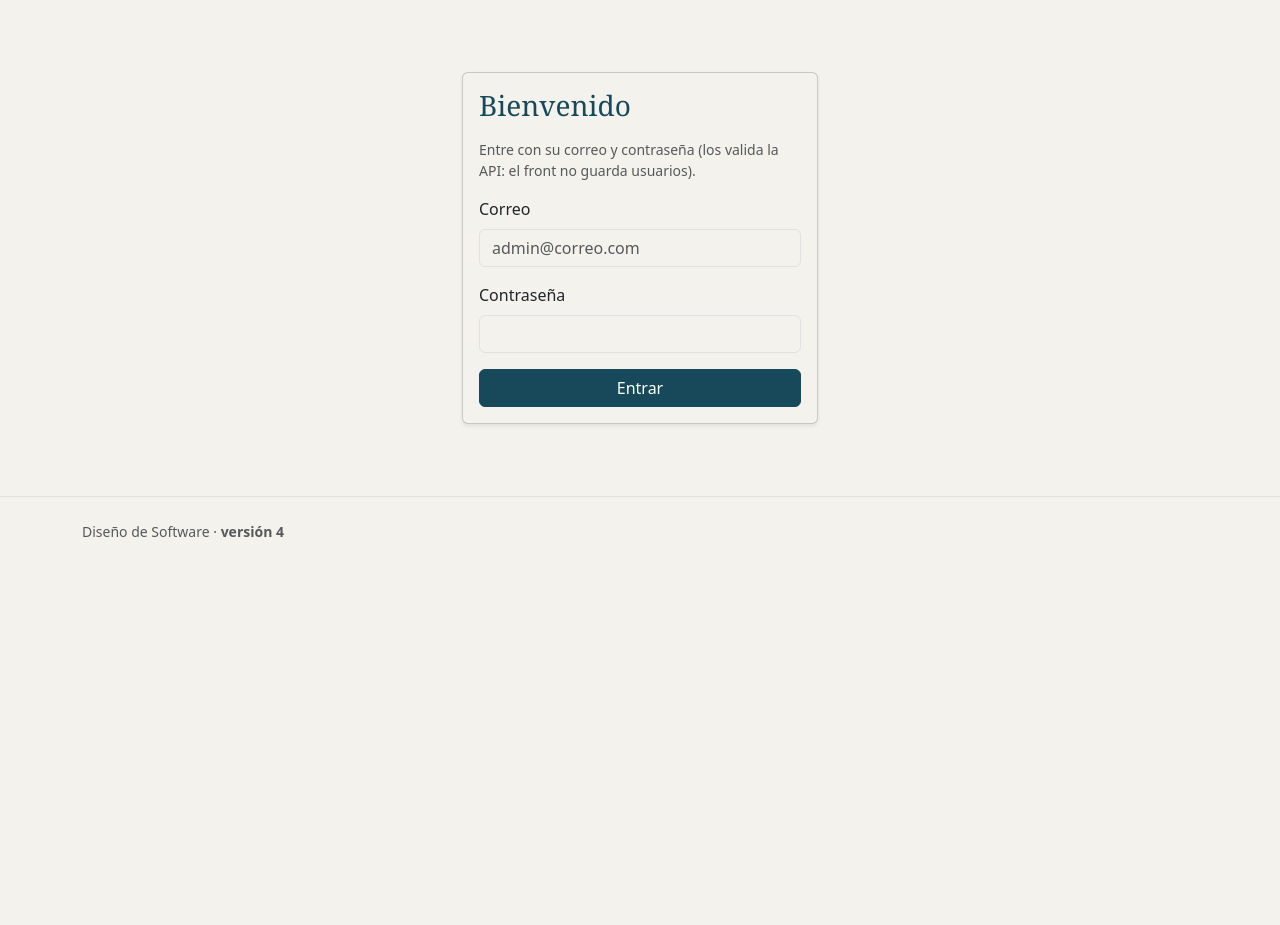
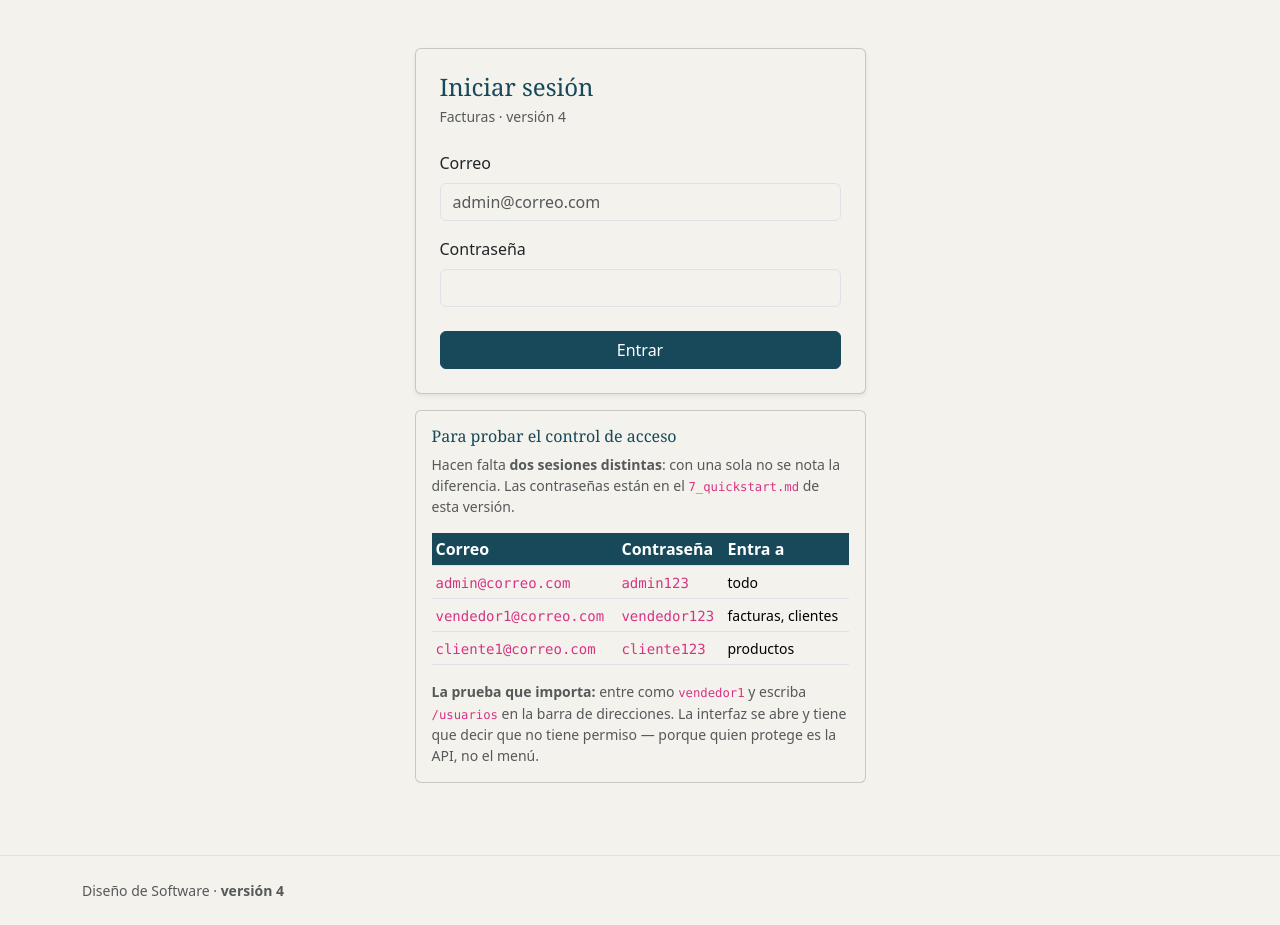
Before and after one commit to ccastro2050/proyecto_diseno_de_software4, a Flask app: page /login in a window 1280 px wide. Shown: the part 56-981 px from the top of the page. Before the commit the page ends 593 px from the top, so only its background shows below. Run offline with Flask 3, Linux system fonts and the light colour scheme; some libraries are stand-ins or nearby versions.

Commit message:
fix: la pantalla de entrada y la de inicio, iguales en los tres cursos
LA DE ENTRADA decia «Bienvenido» donde los otros dos dicen «Iniciar sesion», y
le faltaba entera la segunda tarjeta —«Para probar el control de acceso»— con
las tres credenciales de prueba y la nota del criterio que importa: entrar como
vendedor1 y escribir /usuarios a mano.

LA DE INICIO le faltaba casi todo lo que la de Blazor tiene:

  * el aviso de que esta version pide identificarse, con la explicacion de que
    esconder una entrada del menu es comodidad y no proteccion;
  * la insignia con cuantas interfaces hay;
  * las tarjetas AGRUPADAS POR VERSION, que es lo que deja ver de un vistazo
    que cada version incluye la anterior;
  * y una DESCRIPCION en castellano en cada tarjeta.

Lo ultimo era lo peor: mostraba el ENDPOINT —`/api/producto`— donde la otra
dice «Codigo, nombre, stock y valor unitario». La interfaz le estaba hablando a
la persona de la API, que es justo lo que el resto del proyecto prohibe. Los
textos no se inventaron: son los mismos de la pagina de Blazor, y viven en
`entidades.py`, que es donde esta lo que cada entidad ES.

Tambien el tablero en «Lo que hay», que ninguno de los tres listaba aunque
este en el menu.

Probado levantando los cuatro: 6 interfaces y un grupo en la v1, 12 y dos
grupos en la v2, 13 y tres grupos en la v4. La v1 encontro un error que el
generador habia dejado —una lista con una coma sola, porque en esa version no
hay ninguna tarjeta fuera del registro— y que habria quedado sin ver si no se
levanta.

```diff
--- a/front_flask/app.py
+++ b/front_flask/app.py
@@ -40,6 +40,16 @@ app.register_blueprint(bp_tablero)
 app.register_blueprint(bp_facturas)
 
 
+# Las tarjetas del inicio que NO salen del registro, porque no son
+# un CRUD de campos: la factura se emite y se anula, el usuario con sus
+# roles viaja con casillas, y el tablero no tiene tabla.
+TARJETAS_SUELTAS = [
+    ("/facturas", "Facturas", 2, "Maestro-detalle: la factura y sus renglones, en un solo envío"),
+    ("/usuarios-con-roles", "Usuarios y roles", 2, "El usuario y sus roles, con casillas"),
+    ("/tablero", "Tablero", 4, "Diez consultas que cruzan cuatro o más tablas"),
+]
+
+
 @app.context_processor
 def menu():
     """EL MENU, ARMADO CON LOS PERMISOS DE QUIEN ESTA IDENTIFICADO.
@@ -62,7 +72,7 @@ def menu():
                 if e.get("permiso") in permitidas}
     return {"menu_entidades": visibles, "hay_sesion": "usuario" in session,
             "usuario_actual": session.get("usuario"),
-            "roles_actuales": session.get("roles", [])}
+            "roles_actuales": session.get("roles", []), "tarjetas_sueltas": TARJETAS_SUELTAS}
 
 
 def login_requerido(vista):
--- a/front_flask/entidades.py
+++ b/front_flask/entidades.py
@@ -33,29 +33,29 @@ un `<select>` cargado desde la API.
 ID_ROL_ADMINISTRADOR = 1
 
 ENTIDADES = {
-    "producto": dict(url="productos", titulo="Productos", endpoint="/api/producto", pk="codigo",
+    "producto": dict(descripcion="Código, nombre, stock y valor unitario", desde=1, url="productos", titulo="Productos", endpoint="/api/producto", pk="codigo",
         permiso="interfaz.productos",
         campos=[("codigo", "Código", None), ("nombre", "Nombre", None),
                 ("stock", "Stock", None), ("valorunitario", "Valor unitario", None)],
         editable=True),
-    "empresa": dict(url="empresas", titulo="Empresas", endpoint="/api/empresa", pk="codigo",
+    "empresa": dict(descripcion="Las empresas a las que puede pertenecer un cliente", desde=1, url="empresas", titulo="Empresas", endpoint="/api/empresa", pk="codigo",
         permiso="interfaz.empresas",
         campos=[("codigo", "Código", None), ("nombre", "Nombre", None)],
         editable=True),
-    "persona": dict(url="personas", titulo="Personas", endpoint="/api/persona", pk="codigo",
+    "persona": dict(descripcion="Quiénes son clientes y vendedores", desde=1, url="personas", titulo="Personas", endpoint="/api/persona", pk="codigo",
         permiso="interfaz.personas",
         campos=[("codigo", "Código", None), ("nombre", "Nombre", None),
                 ("email", "Email", None), ("telefono", "Teléfono", None)],
         editable=True),
-    "rol": dict(url="roles", titulo="Roles", endpoint="/api/rol", pk="id",
+    "rol": dict(descripcion="Administrador, Vendedor, Cajero, Contador, Cliente", desde=1, url="roles", titulo="Roles", endpoint="/api/rol", pk="id",
         permiso="interfaz.roles",
         campos=[("nombre", "Nombre", None)],
         editable=True, pk_generada=True),
-    "ruta": dict(url="rutas", titulo="Rutas", endpoint="/api/ruta", pk="id",
+    "ruta": dict(descripcion="Las interfaces y acciones protegibles", desde=1, url="rutas", titulo="Rutas", endpoint="/api/ruta", pk="id",
         permiso="interfaz.rutas",
         campos=[("ruta", "Ruta", None), ("descripcion", "Descripción", None)],
         editable=True, pk_generada=True),
-    "usuario": dict(url="usuarios", titulo="Usuarios", endpoint="/api/usuario", pk="email",
+    "usuario": dict(descripcion="Quiénes pueden entrar al sistema", desde=1, url="usuarios", titulo="Usuarios", endpoint="/api/usuario", pk="email",
         permiso="interfaz.usuarios",
         campos=[("email", "Email", None), ("contrasena", "Contraseña", None)],
         editable=True, ocultar_en_lista=["contrasena"]),
@@ -63,22 +63,22 @@ ENTIDADES = {
     # El tercer elemento de cada campo es la clave de OTRA entidad: cuando
     # está, el formulario lo vuelve un <select> CARGADO DESDE LA API. Esa es
     # la lección de la v2 — la llave foránea se ELIGE, no se escribe.
-    "cliente": dict(url="clientes", titulo="Clientes", endpoint="/api/cliente", pk="id",
+    "cliente": dict(descripcion="Con su persona y su empresa, elegidas de un desplegable", desde=2, url="clientes", titulo="Clientes", endpoint="/api/cliente", pk="id",
         permiso="interfaz.clientes",
         campos=[("credito", "Crédito", None),
                 ("fkcodpersona", "Persona", "persona"),
                 ("fkcodempresa", "Empresa (opcional)", "empresa")],
         editable=True, pk_generada=True),
-    "vendedor": dict(url="vendedores", titulo="Vendedores", endpoint="/api/vendedor", pk="id",
+    "vendedor": dict(descripcion="Con su carnet y su persona", desde=2, url="vendedores", titulo="Vendedores", endpoint="/api/vendedor", pk="id",
         permiso="interfaz.vendedores",
         campos=[("carnet", "Carnet", None), ("direccion", "Dirección", None),
                 ("fkcodpersona", "Persona", "persona")],
         editable=True, pk_generada=True),
-    "rol_usuario": dict(url="rol-usuario", titulo="Roles por usuario", endpoint="/api/rol-usuario",
+    "rol_usuario": dict(descripcion="La tabla puente, pareja a pareja", desde=2, url="rol-usuario", titulo="Roles por usuario", endpoint="/api/rol-usuario",
         pk=None, permiso="interfaz.usuarios",
         campos=[("fkemail", "Usuario", "usuario"), ("fkidrol", "Rol", "rol")],
         editable=False, puente=["fkemail", "fkidrol"]),
-    "rutarol": dict(url="ruta-rol", titulo="Permisos por rol", endpoint="/api/rutarol",
+    "rutarol": dict(descripcion="Qué rol entra a qué interfaz", desde=2, url="ruta-rol", titulo="Permisos por rol", endpoint="/api/rutarol",
         pk=None, permiso="interfaz.permisos",
         campos=[("fkidruta", "Interfaz o acción", "ruta"), ("fkidrol", "Rol", "rol")],
         editable=False, puente=["fkidruta", "fkidrol"]),
--- a/front_flask/templates/login.html
+++ b/front_flask/templates/login.html
@@ -1,28 +1,114 @@
 {% extends "base.html" %}
-{% block titulo %}Entrar{% endblock %}
+{% block titulo %}Iniciar sesión{% endblock %}
+
+{#
+   LA INTERFAZ DE IDENTIFICACIÓN — la misma que en los otros dos cursos.
+
+   Tres detalles que no son de adorno:
+
+   1. EL CAMPO DE CONTRASEÑA ES type="password". No para que se vea bonito:
+      para que no quede en la pantalla de alguien que pase por detrás, y para
+      que el navegador no lo ofrezca en el autocompletado como texto.
+
+   2. EL MENSAJE DE ERROR ES UNO SOLO. No dice «ese correo no existe» ni «la
+      contraseña está mal»: dice las dos cosas juntas. Distinguirlos le
+      confirma a un desconocido CUÁLES correos sí existen, y con una lista de
+      correos válidos, probar contraseñas vale la pena.
+
+   3. role="alert" EN EL AVISO —lo pone base.html—. No es decoración: es lo
+      que hace que un lector de pantalla ANUNCIE el mensaje.
+
+   Y LAS CREDENCIALES ESTÁN A LA VISTA a propósito: es una base de datos
+   sembrada para un curso, y esconderlas solo haría que nadie pueda probar el
+   control de acceso. En un sistema real no estarían aquí.
+#}
+
 {% block contenido %}
 <div class="row justify-content-center">
-    <div class="col-12 col-sm-8 col-md-5 col-lg-4">
-        <div class="card shadow-sm mt-5">
-            <div class="card-body">
-                <h1 class="card-title h3 mb-3">Bienvenido</h1>
-                <p class="text-muted small">Entre con su correo y contraseña
-                    (los valida la API: el front no guarda usuarios).</p>
+  <div class="col-12 col-sm-10 col-md-7 col-lg-5">
+
+    {% if hay_sesion %}
+    <div class="card shadow-sm mt-4">
+      <div class="card-body text-center p-4">
+        <h1 class="h4 card-title mb-3">Ya tiene una sesión abierta</h1>
+        <p class="text-body-secondary mb-1">Está identificado como</p>
+        <p class="fs-5 fw-semibold mb-2">{{ usuario_actual }}</p>
+        <p class="mb-4">
+          {% for r in roles_actuales %}<span class="badge text-bg-secondary me-1">{{ r }}</span>{% endfor %}
+        </p>
+        <div class="d-grid gap-2">
+          <a class="btn btn-primary" href="{{ url_for('inicio') }}">Ir al inicio</a>
+          <a class="btn btn-outline-danger" href="{{ url_for('logout') }}">Salir</a>
+        </div>
+      </div>
+    </div>
+    {% else %}
+    <div class="card shadow-sm mt-4">
+      <div class="card-body p-4">
+        <h1 class="h4 card-title mb-1">Iniciar sesión</h1>
+        <p class="text-body-secondary small mb-4">Facturas &middot; versión 4</p>
+
         <form method="post">
           <div class="mb-3">
             <label class="form-label" for="email">Correo</label>
             <input class="form-control" id="email" name="email"
                    type="email" required placeholder="admin@correo.com">
           </div>
-                    <div class="mb-3">
+
+          <div class="mb-4">
             <label class="form-label" for="contrasena">Contraseña</label>
+            {# type="password": no se muestra en pantalla #}
             <input class="form-control" id="contrasena" name="contrasena"
                    type="password" required>
           </div>
-                    <button class="btn btn-primary w-100" type="submit">Entrar</button>
+
+          <div class="d-grid">
+            <button class="btn btn-primary" type="submit">Entrar</button>
+          </div>
         </form>
       </div>
     </div>
+
+    <div class="card mt-3">
+      <div class="card-body">
+        <h2 class="h6 card-title">Para probar el control de acceso</h2>
+        <p class="small text-body-secondary">
+          Hacen falta <strong>dos sesiones distintas</strong>: con una sola no
+          se nota la diferencia. Las contraseñas están en el
+          <code>7_quickstart.md</code> de esta versión.
+        </p>
+        <div class="table-responsive">
+          <table class="table table-sm align-middle mb-0">
+            <thead><tr><th>Correo</th><th>Contraseña</th><th>Entra a</th></tr></thead>
+            <tbody>
+                <tr>
+                  <td><code>admin@correo.com</code></td>
+                  <td><code>admin123</code></td>
+                  <td class="small">todo</td>
+                </tr>
+                <tr>
+                  <td><code>vendedor1@correo.com</code></td>
+                  <td><code>vendedor123</code></td>
+                  <td class="small">facturas, clientes</td>
+                </tr>
+                <tr>
+                  <td><code>cliente1@correo.com</code></td>
+                  <td><code>cliente123</code></td>
+                  <td class="small">productos</td>
+                </tr>
+            </tbody>
+          </table>
+        </div>
+        <p class="small text-body-secondary mt-3 mb-0">
+          <strong>La prueba que importa:</strong> entre como
+          <code>vendedor1</code> y escriba <code>/usuarios</code> en la barra de
+          direcciones. La interfaz se abre y tiene que decir que no tiene
+          permiso — porque quien protege es la API, no el menú.
+        </p>
+      </div>
+    </div>
+    {% endif %}
+
   </div>
 </div>
 {% endblock %}
```
Also changed, not shown: front_flask/templates/inicio.html (+59 -11 lines). Lines whose indentation alone changed are shown as unchanged.
